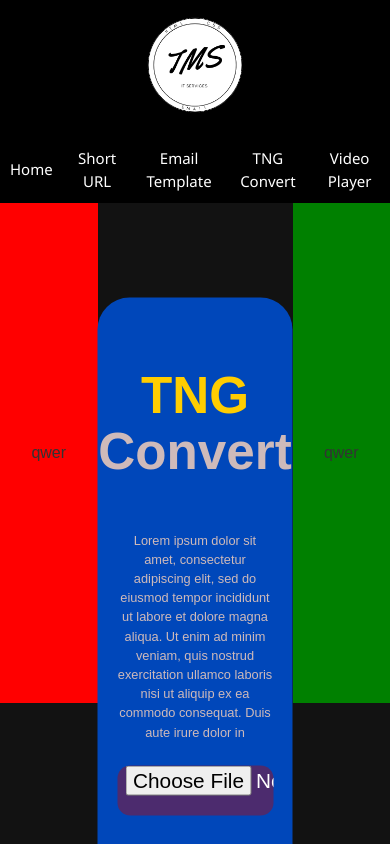
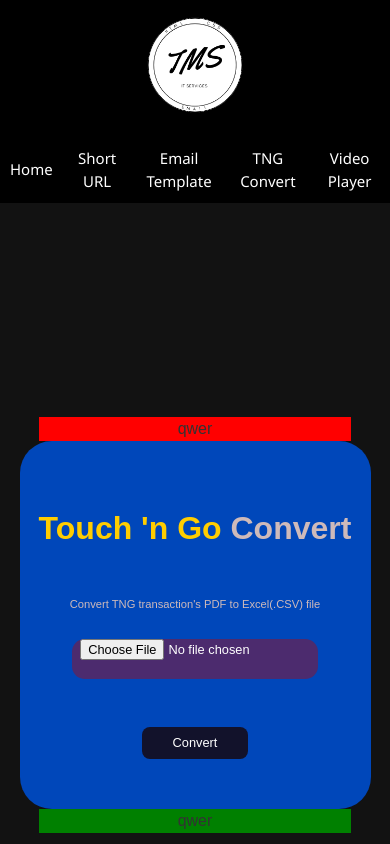
Before and after one commit to teyms/tey-ms.com, a React (Vite) app: page /tng in a window 390 px wide. Shown: the top 844 px of the page. Built offline with nearby package versions, Linux system fonts and the light colour scheme.

Commit message:
commit on 12Sep2024 for shortURL + TngFileConvert + validation.js

```diff
--- a/src/apis/shortUrl-api.jsx
+++ b/src/apis/shortUrl-api.jsx
@@ -3,7 +3,8 @@
 
 export const getShortUrlApi = async (params) => {
   try {
-    const response = await axios.get(`http://localhost:8000/api/shorturl/${params}`);
+    // const response = await axios.get(`http://localhost:8000/api/shorturl/${params}`);
+    const response = await axios.get(`${import.meta.env.VITE_API_REQUEST_URL}/shorturl/${params}`);
     return response.data;
   } catch (error) {
     console.error('API error:', error);
@@ -14,7 +15,8 @@
 
 export const createShortUrlApi = async (params) => {
   try {
-    const response = await axios.post('http://localhost:8000/api/shorturl',
+    // const response = await axios.post('http://localhost:8000/api/shorturl',
+    const response = await axios.post(`${import.meta.env.VITE_API_REQUEST_URL}/shorturl`,
     {
       ori_url: params.ori_url
     },
--- a/src/apis/tngFileConvert-api.jsx
+++ b/src/apis/tngFileConvert-api.jsx
@@ -4,7 +4,8 @@
 export const createTngFileConvertApi = async (params) => {
 
   try {
-    const response = await axios.post('http://localhost:8000/api/tng',
+    // const response = await axios.post('http://localhost:8000/api/tng',
+    const response = await axios.post(`${import.meta.env.VITE_API_REQUEST_URL}/tng`,
       {
         name    : params.name,
         content : params.content,
--- a/src/components/ShortUrl/ShortUrl.jsx
+++ b/src/components/ShortUrl/ShortUrl.jsx
@@ -35,7 +35,6 @@
         getFullUrl();
 
       }catch{
-        console.log('ShortUrl component error');
         Swal.fire({
           title: 'ERROR!',
           text: "Something Went Wrong!",
--- a/src/components/ShortUrl/shortUrl.css
+++ b/src/components/ShortUrl/shortUrl.css
@@ -1,30 +1,30 @@
 .shortUrlCreate-parent-container{
-    /* display: flex;
+    height: 100vh;
+    display: flex;
     align-items: center;
-    flex-direction: column; */
 }
 
-.ads-container{
-    width: 25%;
+.shortUrl-ads-container{
+    width: 20%;
     display: flex;
     align-items: center;
     justify-content: center;
-    height: 500px;
+    /* height: 500px; */
     position: absolute;
 }
 
-.left-container{
+.shortUrl-left-container{
     background: red;
 
 }
 
-.right-container{
+.shortUrl-right-container{
     background: green;
-    left: 75%;
+    left: 80%;
 }
 
 .shortUrlCreate-container{
-    width: 50%;
+    width: 60%;
     margin: auto;
 
     display: flex;
@@ -33,13 +33,11 @@
     /* justify-content: center; */
 
     position: absolute;
-    top: 50%;
     left: 50%;
-    transform: translate(-50%, -50%);
+    transform: translate(-50%, 0%);
 
     text-align: center;
     color: #cebaba;
-    /* color: #12122b; */
     background-color: #5A3785;
     padding: 20px 0 0px 0;
     border-radius: 2rem;
@@ -47,12 +45,10 @@
 }
 
 .shortUrlCreate-title{
-    /* display: block; */
     padding: 50px 0 0 0;
 }
 
 .shortUrlCreate-form{
-    /* display: block; */
     padding: 50px 0 50px 0;
     width: 100%;
 }
@@ -63,7 +59,7 @@
 
     text-align: center;
     margin:auto;
-    font-size: 0.8rem;
+    font-size: 0.9rem;
 }
 
 .shortUrlCreate-form input{
@@ -90,3 +86,78 @@
     color: #ffffff;
     /* color: #1A1B41; */
 }
+
+
+@media screen and (max-width: 800px) {
+    .shortUrlCreate-parent-container{
+        flex-direction: column;
+        justify-content: center;
+    }
+    .shortUrl-ads-container{
+        position: relative;
+        width: 80%;
+    }
+
+    .shortUrl-left-container{
+
+    }
+
+    .shortUrl-right-container{
+        left: unset;
+    }
+
+    .shortUrlCreate-container{
+        position: relative;
+        margin: unset;
+        left: unset;
+        transform: unset;
+        width: 80%
+    }
+}
+
+@media screen and (max-width: 600px) {
+    .shortUrlCreate-title{
+        font-size: 2.5rem;
+    }
+    .shortUrlCreate-form p{
+        font-size: 0.8rem;
+    }
+
+    .shortUrlCreate-form input{
+        font-size: 1.1rem;
+        height: 40px;
+        width: 70%;
+    }
+    .shortUrl-input-label{
+        font-size: 0.9rem;
+    }
+    .shortUrl-btn button{
+        font-size: 0.9rem;
+    }
+}
+
+@media screen and (max-width: 450px) {
+    .shortUrlCreate-container{
+        width: 90%;
+    }
+    .shortUrlCreate-title{
+        font-size: 2rem;
+    }
+    .shortUrlCreate-form p{
+        font-size: 0.7rem;
+    }
+
+    .shortUrlCreate-form input{
+        font-size: 0.8rem;
+    }
+    .shortUrl-input-label{
+        font-size: 0.8rem;
+    }
+    .shortUrl-btn button{
+        font-size: 0.8rem;
+    }
+}
+
+@media screen and (max-width: 310px) {
+
+}
--- a/src/components/TngFileConvert/TngFileConvert.jsx
+++ b/src/components/TngFileConvert/TngFileConvert.jsx
@@ -211,12 +211,12 @@
       {isLoading && <Loading/>}
 
       <div className='tngFileConvert-parent-container'>
-        <div className="ads-container left-container">
-          <div className='ads-banner'>qwer</div>
+        <div className="tngFileConvert-ads-container tngFileConvert-left-container">
+          <div className='tngFileConvert-ads-banner'>qwer</div>
         </div>
         <div className="tngFileConvert-container">
           {/* <h1>{shortUrl}</h1> */}
-          <h1 className='tngFileConvert-title'><span className='tng_text'>TNG</span> Convert</h1>
+          <h1 className='tngFileConvert-title'><span className='tng_text'>Touch 'n Go</span> Convert</h1>
 
           <Form
                   onSubmit={handleSubmit}
@@ -224,9 +224,7 @@
           >
             <div>
               <p>
-              Lorem ipsum dolor sit amet, consectetur adipiscing elit, sed do eiusmod tempor incididunt ut labore
-              et dolore magna aliqua. Ut enim ad minim veniam, quis nostrud exercitation
-              ullamco laboris nisi ut aliquip ex ea commodo consequat. Duis aute irure dolor in
+                Convert TNG transaction's PDF to Excel(.CSV) file
               </p>
               <input
                 id="content"
@@ -236,7 +234,7 @@
               />
             </div>
             <div
-              className='shortUrl-btn'
+              className='tngFileConvert-btn'
               >
               {/* <button type="button" onClick={cancelHandler} disabled={isSubmitting}>
                 Cancel
@@ -247,8 +245,8 @@
             </div>
           </Form>
         </div>
-        <div className="ads-container right-container">
-          <div className='ads-banner'>qwer</div>
+        <div className="tngFileConvert-ads-container tngFileConvert-right-container">
+          <div className='tngFileConvert-ads-banner'>qwer</div>
         </div>
       </div>
     </>
--- a/src/components/TngFileConvert/tngFileConvert.css
+++ b/src/components/TngFileConvert/tngFileConvert.css
@@ -1,26 +1,26 @@
 .tngFileConvert-parent-container{
-    /* display: flex;
+    height: 100vh;
+    display: flex;
     align-items: center;
-    flex-direction: column; */
 }
 
-.ads-container{
-    width: 25%;
+.tngFileConvert-ads-container{
+    width: 20%;
     display: flex;
     align-items: center;
     justify-content: center;
-    height: 500px;
+    /* height: 500px; */
     position: absolute;
 }
 
-.left-container{
+.tngFileConvert-left-container{
     background: red;
 
 }
 
-.right-container{
+.tngFileConvert-right-container{
     background: green;
-    left: 75%;
+    left: 80%;
 }
 
 .tng_text{
@@ -28,7 +28,7 @@
 }
 
 .tngFileConvert-container{
-    width: 50%;
+    width: 60%;
     margin: auto;
 
     display: flex;
@@ -37,9 +37,8 @@
     /* justify-content: center; */
 
     position: absolute;
-    top: 50%;
     left: 50%;
-    transform: translate(-50%, -50%);
+    transform: translate(-50%, 0%);
 
     text-align: center;
     color: #cebaba;
@@ -51,12 +50,10 @@
 }
 
 .tngFileConvert-title{
-    /* display: block; */
     padding: 50px 0 0 0;
 }
 
 .tngFileConvert-form{
-    /* display: block; */
     padding: 50px 0 50px 0;
     width: 100%;
 }
@@ -67,7 +64,7 @@
 
     text-align: center;
     margin:auto;
-    font-size: 0.8rem;
+    font-size: 0.9rem;
 }
 
 .tngFileConvert-form input{
@@ -87,14 +84,84 @@
     cursor: pointer;
 }
 
-.shortUrl-btn{
+.tngFileConvert-btn{
     padding: 3rem 0 0 0;
 }
 
-.shortUrl-btn button{
+.tngFileConvert-btn button{
     width: 30%;
     background-color: #12122b;
     /* background-color: #A89555; */
     color: #ffffff;
     /* color: #1A1B41; */
 }
+
+
+@media screen and (max-width: 800px) {
+    .tngFileConvert-parent-container{
+        flex-direction: column;
+        justify-content: center;
+    }
+    .tngFileConvert-ads-container{
+        position: relative;
+        width: 80%;
+    }
+
+    .tngFileConvert-left-container{
+
+    }
+
+    .tngFileConvert-right-container{
+        left: unset;
+    }
+
+    .tngFileConvert-container{
+        position: relative;
+        margin: unset;
+        left: unset;
+        transform: unset;
+        width: 80%
+    }
+}
+
+@media screen and (max-width: 600px) {
+    .tngFileConvert-title{
+        font-size: 2.5rem;
+    }
+    .tngFileConvert-form p{
+        font-size: 0.8rem;
+    }
+
+    .tngFileConvert-form input{
+        font-size: 1.1rem;
+        height: 40px;
+        width: 70%;
+    }
+
+    .tngFileConvert-btn button{
+        font-size: 0.9rem;
+    }
+}
+
+@media screen and (max-width: 450px) {
+    .tngFileConvert-container{
+        width: 90%;
+    }
+    .tngFileConvert-title{
+        font-size: 2rem;
+    }
+    .tngFileConvert-form p{
+        font-size: 0.7rem;
+    }
+
+    .tngFileConvert-form input{
+        font-size: 0.8rem;
+    }
+    .tngFileConvert-btn button{
+        font-size: 0.8rem;
+    }
+}
+
+@media screen and (max-width: 310px) {
+
+}
--- a/src/store/shortUrl-slide.jsx
+++ b/src/store/shortUrl-slide.jsx
@@ -9,7 +9,6 @@
   },
   reducers: {
     updateShortUrl(state, action) {
-        console.log(action.payload);
         state.ori_url = action.payload?.ori_url || '';
         state.shorten_url = action.payload?.shorten_url || '';
         const success = action.payload?.success;
--- a/src/utils/validation.js
+++ b/src/utils/validation.js
@@ -9,8 +9,6 @@
 
     isURLValid(value){
         // url = /^(https?:\/\/)/.test(value.substring(0, 8));
-        console.log('url value');
-        console.log(value);
         const regex = /^(ftp|http|https):\/\/[^ "]+$/;
         return regex.test(value);
     },
```
Also changed, not shown: src/components/ShortUrl/ShortUrlCreate.jsx (+7 -7 lines), src/store/shortUrl-action.jsx (+0 -14 lines), src/store/tngFileConvert-action.jsx (+0 -8 lines).
